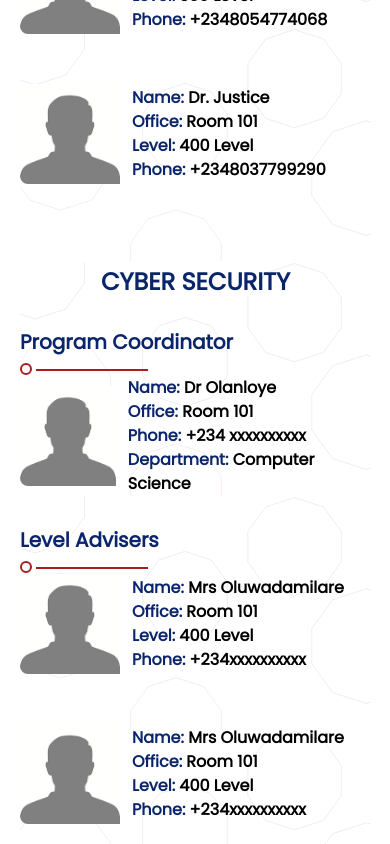
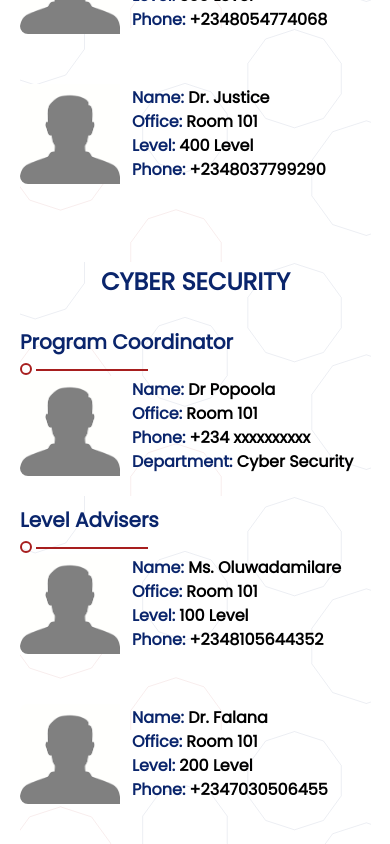
Before and after one commit to nacosbowen/nacos-website, a React (Vite) app: page /level-advisers in a window 390 px wide. Shown: the part 1156-2000 px from the top of the page. Built offline with nearby package versions, Linux system fonts and the light colour scheme; no server answers; what ldrs would draw is missing.

Commit message:
General update

```diff
--- a/src/components/BlogsPage/BlogPage.jsx
+++ b/src/components/BlogsPage/BlogPage.jsx
@@ -56,19 +56,21 @@ function BlogPage({ blog }) {
         </GoBackButton>
         <Divider />
         <div className="">
-          <div className="md:hidden mx-auto flex justify-center items-center mt-10 mb-3">
+          {/* <div className={`mx-auto flex justify-center items-center mt-10 mb-3 bg-grey ${imageUrl ? "" : "animate-pulse"}`}>
             <img
               className="flex justify-center items-center"
               src={imageUrl}
               alt="blogimage"
             />
-          </div>
+          </div> */}
           <div className="col-span-2">
             {/* Individual blog header */}
             <div className="col-span-1 flex gap-5 w-full items-center">
               {/* <img src={imageUrl} alt="blogimage" className="hidden md:inline-block max-w-[22rem]" /> */}
               <div
-                className="hidden md:inline-block h-[20rem] w-[70%] bg-cover bg-center"
+                className={`hidden md:inline-block h-[20rem] w-[70%] bg-cover bg-center rounded-md bg-grey ${
+                  !imageUrl ? "animate-pulse" : ""
+                }`}
                 style={{ backgroundImage: `url(${imageUrl})` }}
               ></div>
               {/* Individual blog details */}
--- a/src/components/BlogsPage/TheBlogs.jsx
+++ b/src/components/BlogsPage/TheBlogs.jsx
@@ -34,7 +34,7 @@ const TheBlogs = () => {
               className="shadow-lg rounded-[10px] overflow-hidden bg-white"
             >
               <div
-                className="h-[200px] bg-cover bg-center"
+                className={`h-[200px] bg-cover bg-center bg-grey ${!blogItem.imageUrl ? "animate-pulse" : ""}`}
                 style={{ backgroundImage: `url(${blogItem.imageUrl})` }}
               ></div>
 
--- a/src/components/BlogsPage/readBlogs.jsx
+++ b/src/components/BlogsPage/readBlogs.jsx
@@ -40,7 +40,7 @@ const ReadBlogs = () => {
               <div className="my-10" key={key}>
                 <div className="max-w-[65rem] mx-auto">
                   <div className="md:hidden">
-                    <div className="mx-auto flex justify-center items-center mt-10 mb-3">
+                    <div className={`mx-auto flex justify-center items-center mt-10 mb-3 ${blg.imageUrl ? "" : "animate-pulse"}`}>
                       <img
                         className="flex justify-center items-center"
                         src={blg?.imageUrl}
--- a/src/components/FirstPage/blogg.jsx
+++ b/src/components/FirstPage/blogg.jsx
@@ -70,7 +70,7 @@ const BLOG = ({ header, link, blogList, headerDivider = false }) => {
               className="shadow-lg rounded-[10px] overflow-hidden bg-white"
             >
               <div
-                className="h-[200px] bg-cover bg-center"
+                className={`h-[200px] bg-cover bg-center bg-grey ${!blogItem.imageUrl ? "animate-pulse" : ""}`}
                 style={{ backgroundImage: `url(${blogItem.imageUrl})` }}
               ></div>
 
--- a/src/components/FirstPage/footer.jsx
+++ b/src/components/FirstPage/footer.jsx
@@ -65,11 +65,11 @@ const Footer = () => {
           </Link>
         </div> */}
 
-        <div className="w-max h-fit items-center p-3 bg-grey sm:p-5 rounded-md cursor-pointer inset shadow-md">
+        <button className="w-max h-fit items-center bg-grey rounded-md cursor-pointer inset shadow-md text-left" >
           <Link
             to={"/"}
+            className="flex items-center gap-2 p-3 sm:p-5"
             onClick={scrollToTop}
-            className="flex items-center gap-2"
           >
             <div className="flex justify-center items-center">
               <img
@@ -91,7 +91,7 @@ const Footer = () => {
               University, Iwo.
             </p>
           </Link>
-        </div>
+        </button>
 
         {/* Footer navlinks */}
         <div className="w-[100%] sm:w-[50%] text-left flex flex-wrap justify-between">
--- a/src/components/LevelAdvisersPage/data.js
+++ b/src/components/LevelAdvisersPage/data.js
@@ -47,42 +47,42 @@ const authorities = [
   {
     department: "Cyber Security",
     headOfProgram: {
-      name: "Dr Olanloye",
+      name: "Dr Popoola",
       office: "Room 101",
       image: profile,
       phone: "+234 xxxxxxxxxx",
-      department: "Computer Science",
+      department: "Cyber Security",
     },
     levelAdviser: [
       {
-        name: "Mrs Oluwadamilare",
+        name: "Ms. Oluwadamilare",
         office: "Room 101",
         image: profile,
-        phone: "+234xxxxxxxxxx",
-        department: "Computer Science",
-        level: "400 level",
+        phone: "+2348105644352",
+        department: "Cyber Security",
+        level: "100 level",
       },
       {
-        name: "Mrs Oluwadamilare",
+        name: "Dr. Falana",
         office: "Room 101",
-        phone: "+234xxxxxxxxxx",
+        phone: "+2347030506455",
         image: profile,
-        department: "Computer Science",
-        level: "400 level",
+        department: "Cyber Security",
+        level: "200 level",
       },
       {
-        name: "Mrs Oluwadamilare",
-        office: "Room 101",
-        phone: "+234xxxxxxxxxx",
-        department: "Computer Science",
-        level: "400 level",
+        name: "--",
+        office: "--",
+        phone: "--",
         image: profile,
+        department: "Cyber Security",
+        level: "300 level",
       },
       {
-        name: "Mrs Oluwadamilare",
+        name: "Mr. Erinfolami",
         office: "Room 101",
-        phone: "+234xxxxxxxxxx",
-        department: "Computer Science",
+        phone: "+2349063630668",
+        department: "Cyber Security",
         image: profile,
         level: "400 level",
       },
@@ -104,14 +104,14 @@ const authorities = [
         phone: "+234xxxxxxxxxx",
         department: "Computer Science",
         image: profile,
-        level: "400 level",
+        level: "100 level",
       },
       {
         name: "Mrs Oluwadamilare",
         office: "Room 101",
         phone: "+234xxxxxxxxxx",
         department: "Computer Science",
-        level: "400 level",
+        level: "200 level",
         image: profile,
       },
       {
@@ -120,7 +120,7 @@ const authorities = [
         phone: "+234xxxxxxxxxx",
         department: "Computer Science",
         image: profile,
-        level: "400 level",
+        level: "300 level",
       },
       {
         name: "Mrs Oluwadamilare",
@@ -135,11 +135,11 @@ const authorities = [
   {
     department: "Software Engineering",
     headOfProgram: {
-      name: "Dr Olanloye",
+      name: "Dr Chinemerem",
       office: "Room 101",
       phone: "+234 xxxxxxxxxx",
       image: profile,
-      department: "Computer Science",
+      department: "Software Engineering",
     },
     levelAdviser: [
       {
@@ -147,31 +147,31 @@ const authorities = [
         office: "Room 101",
         phone: "+234xxxxxxxxxx",
         image: profile,
-        department: "Computer Science",
-        level: "400 level",
+        department: "Software Engineering",
+        level: "100 level",
       },
       {
         name: "Mrs Oluwadamilare",
         office: "Room 101",
         phone: "+234xxxxxxxxxx",
         image: profile,
-        department: "Computer Science",
-        level: "400 level",
+        department: "Software Engineering",
+        level: "200 level",
       },
       {
         name: "Mrs Oluwadamilare",
         office: "Room 101",
         phone: "+234xxxxxxxxxx",
         image: profile,
-        department: "Computer Science",
-        level: "400 level",
+        department: "Software Engineering",
+        level: "300 level",
       },
       {
         name: "Mrs Oluwadamilare",
         office: "Room 101",
         phone: "+234xxxxxxxxxx",
         image: profile,
-        department: "Computer Science",
+        department: "Software Engineering",
         level: "400 level",
       },
     ],
--- a/src/index.css
+++ b/src/index.css
@@ -160,9 +160,10 @@ code {
 }
 
 .exam {
-  background-image: url("../src/public/images/PQ_background.svg");
+  background-image: linear-gradient(rgba(0, 0, 0, 0.2), rgba(0, 0, 0, 0.2)), url("../src/public/images/PQ_background.svg");
   background-size: cover;
   background-repeat: no-repeat;
+  background-color: #c4c4c4;
 }
 
 .advisers-hero {
@@ -170,6 +171,7 @@ code {
   background-size: cover;
   background-repeat: no-repeat;
   background-position: center;
+  background-color: #c4c4c4;
 }
 
 .currentEvents {
```
